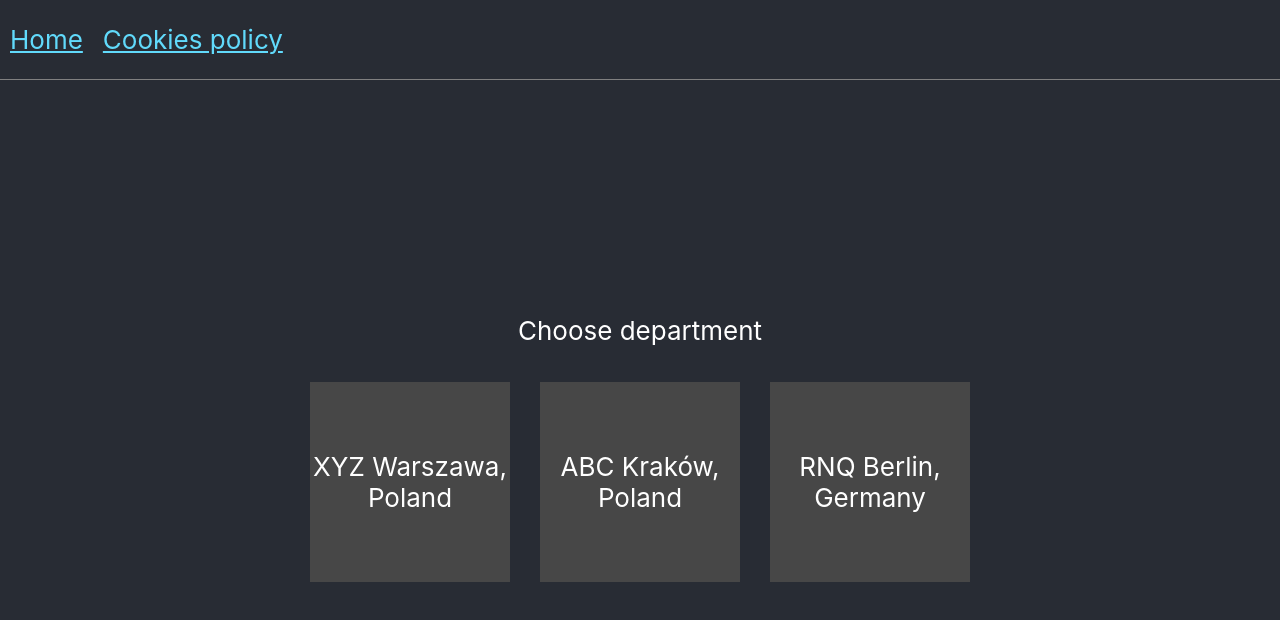
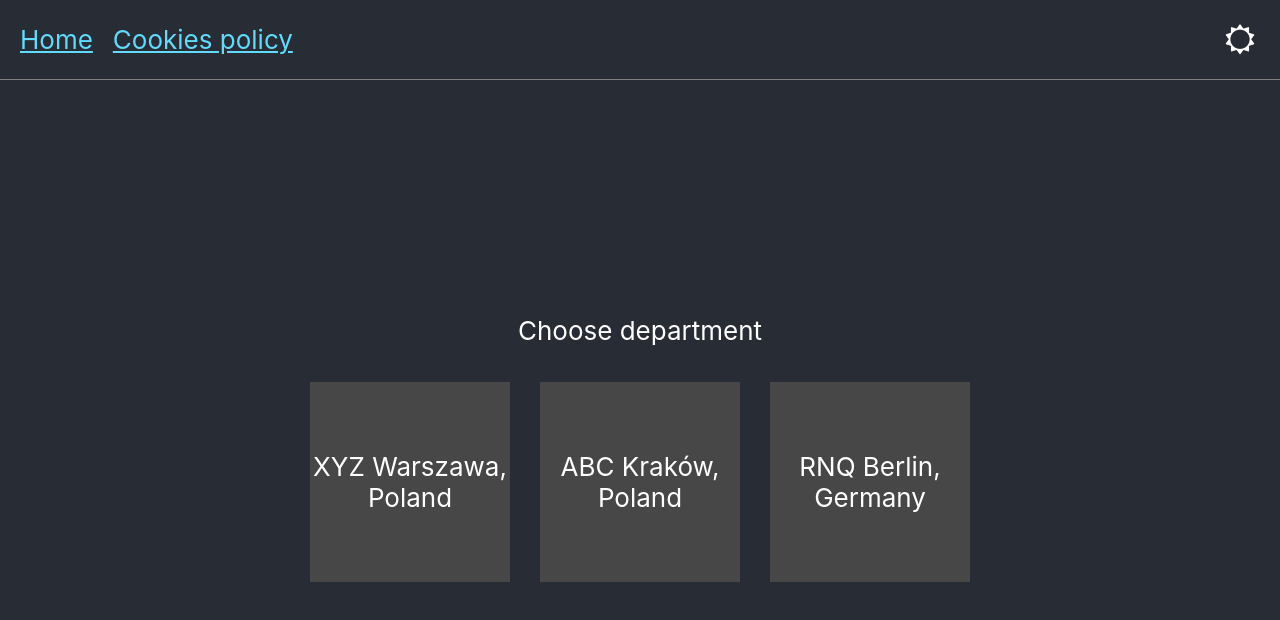
Before and after one commit to mp371366/form-enrollment, a React (Create React App) app: page / in a window 1280 px wide. Shown: the top 620 px of the page. Built offline with nearby package versions, Linux system fonts and the light colour scheme.

Commit message:
Add theme changing.

```diff
--- a/public/index.html
+++ b/public/index.html
@@ -15,6 +15,7 @@
       user's mobile device or desktop. See https://developers.google.com/web/fundamentals/web-app-manifest/
     -->
     <link rel="manifest" href="%PUBLIC_URL%/manifest.json" />
+    <link rel="stylesheet" href="https://cdnjs.cloudflare.com/ajax/libs/font-awesome/4.7.0/css/font-awesome.min.css">
     <!--
       Notice the use of %PUBLIC_URL% in the tags above.
       It will be replaced with the URL of the `public` folder during the build.
--- a/src/components/App/App.css
+++ b/src/components/App/App.css
@@ -1,7 +1,7 @@
 .App {
   text-align: center;
-  background-color: #282c34;
-  color: white;
+  background-color: var(--main-bg-color);
+  color: var(--font-color);
   min-height: 100vh;
   font-size: calc(10px + 2vmin);
 }
@@ -12,7 +12,9 @@
   display: flex;
   flex-direction: row;
   justify-content: space-between;
+  align-items: center;
   box-sizing: border-box;
+  padding: 0 10px;
 }
 
 .App-header>ul {
@@ -38,3 +40,16 @@
   margin: 0px 10% 0 10%;
   box-sizing: border-box;
 }
+
+.App-theme-button {
+  width: 60px;
+  height: 60px;
+  font-size: 30px;
+  border: none;
+  background-color: var(--main-bg-color);
+  color: var(--font-color);
+}
+
+.App-theme-button:hover {
+  cursor: pointer;
+}
--- a/src/components/App/App.tsx
+++ b/src/components/App/App.tsx
@@ -9,11 +9,36 @@ import Cookies from '../Cookies/Cookies';
 import Home from '../Home/Home';
 import NoMatch from '../NoMatch/NoMatch';
 import ReportForm from '../ReportForm/ReportForm';
+import { CSSProperties, useState } from 'react';
 
 export default function App() {
+  const [theme, setTheme] = useState<'dark' | 'light'>('dark');
+  function changeTheme() {
+    setTheme(theme === 'dark' ? 'light' : 'dark');
+  }
+
+  const themeStyle: CSSProperties
+    = theme === 'dark'
+    ? {
+      "--main-bg-color": "#282c34",
+      "--snd-bg-color": "rgb(71, 71, 71)",
+      "--font-color": "white",
+    } as CSSProperties
+    : {
+      "--main-bg-color": "white",
+      "--snd-bg-color": "rgb(222, 222, 222)",
+      "--font-color": "black",
+    } as CSSProperties
+  ;
+  const icon
+    = theme === 'dark'
+    ? 'fa fa-sun-o'
+    : 'fa fa-moon-o'
+  ;
+
   return (
     <Router>
-      <div className="App">
+      <div className="App" style={themeStyle}>
         <nav className="App-header">
           <ul>
             <li>
@@ -23,6 +48,9 @@ export default function App() {
               <Link className="link" to="/cookie">Cookies policy</Link>
             </li>
           </ul>
+          <button className="App-theme-button" onClick={changeTheme}>
+            <i className={icon} aria-hidden="true" />
+          </button>
         </nav>
         <main className="App-main">
           <Switch>
--- a/src/components/DepartmentsList/DepartmentItem.css
+++ b/src/components/DepartmentsList/DepartmentItem.css
@@ -1,19 +1,19 @@
 .DepartmentItem {
   width: 200px;
   height: 200px;
-  background-color: rgb(71, 71, 71);
+  background-color: var(--snd-bg-color);
   transition: background-color 0.35s ease-out 100ms;
 }
 
 .DepartmentItem:hover {
-  background-color: rgb(51, 51, 51);
+  background-color: rgb(121, 121, 121);
 }
 
 .DepartmentItem-link {
   width: 100%;
   height: 100%;
   text-decoration: none;
-  color: white;
+  color: var(--font-color);
 }
 
 .DepartmentItem-tile {
--- a/src/components/ReportForm/ReportForm.css
+++ b/src/components/ReportForm/ReportForm.css
@@ -9,8 +9,8 @@
   width: 400px;
   font-size: 20px;
   margin: 5px 0;
-  background-color: rgb(71, 71, 71);
-  color: white;
+  background-color: var(--snd-bg-color);
+  color: var(--font-color);
   border: 0;
 }
 
```
